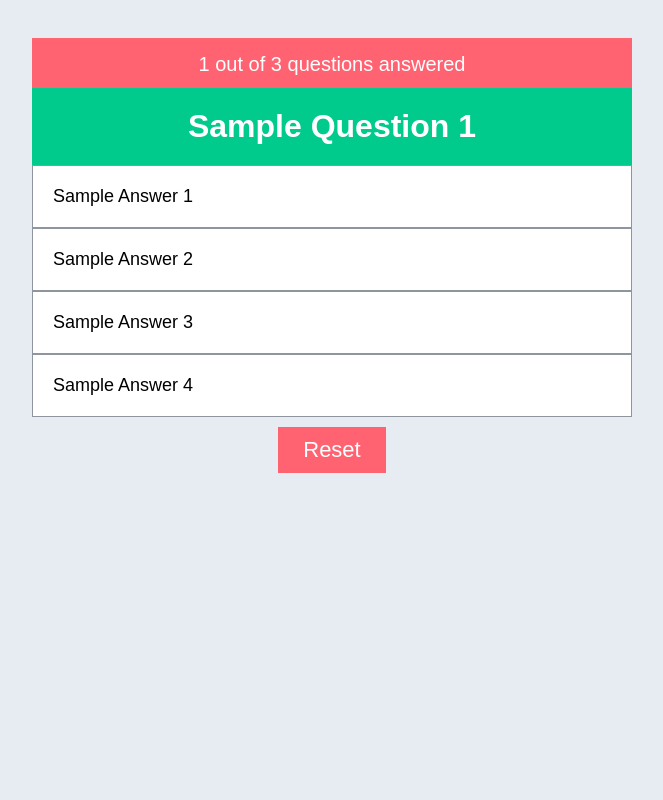
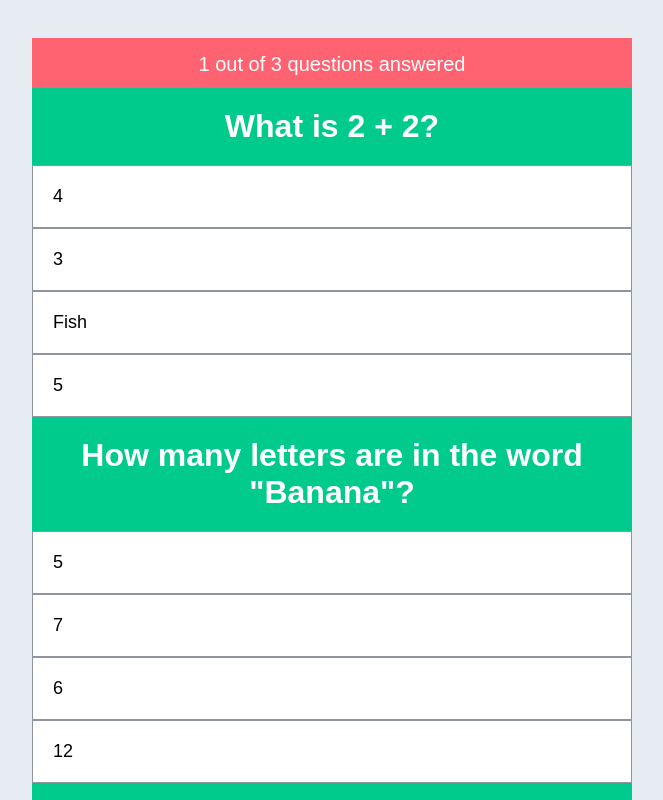
Before and after one commit to olia-c/vue-quiz-app, a Vue app: page / in a window 1280 px wide. Shown: the top 800 px of the page, without its empty margins (308-971 px from the left). Built offline with nearby package versions, Linux system fonts and the light colour scheme.

Commit message:
questions from data

```diff
--- a/src/App.vue
+++ b/src/App.vue
@@ -1,6 +1,6 @@
 <template>
   <div class="ctr">
-    <question-list v-if="questionAnswered < questions.length" />
+    <question-list v-if="questionAnswered < questions.length" :questions=questions />
     <result-section v-else/>
     <button type="button" class="reset-btn">Reset</button>
   </div>
--- a/src/components/QuestionList.vue
+++ b/src/components/QuestionList.vue
@@ -2,16 +2,19 @@
     <div class="questions-ctr">
         <div class="progress">
             <div class="bar"></div>
-            <div class="status">1 out of 3 questions answered</div>
+            <div class="status">1 out of {{ questions.length }} questions answered</div>
         </div>
-        <div class="single-question">
-            <div class="question">Sample Question 1</div>
-            <div class="answers">
-                <div class="answer">Sample Answer 1</div>
-                <div class="answer">Sample Answer 2</div>
-                <div class="answer">Sample Answer 3</div>
-                <div class="answer">Sample Answer 4</div>
+        <div class="single-question" v-for="(question, index) in questions" :key="question.q">
+            <div class="question">{{ question.q }}</div>
+            <div class="answers" v-for="answer in question.answers" :key="answer.text">
+                <div class="answer">{{ answer.text }}</div>
             </div>
         </div>
     </div>
 </template>
+
+<script>
+export default {
+    props: ['questions']
+}
+</script>
```
